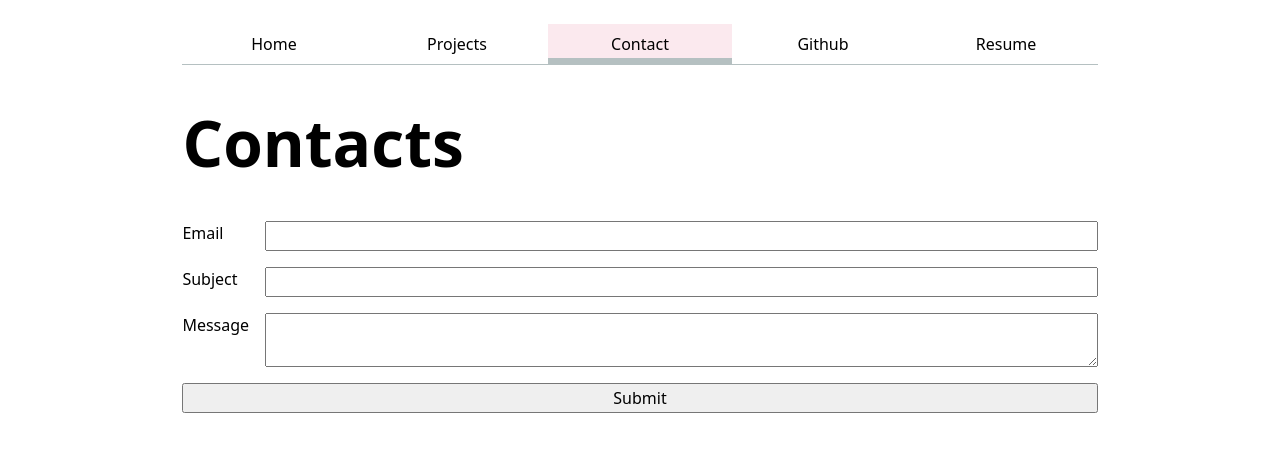
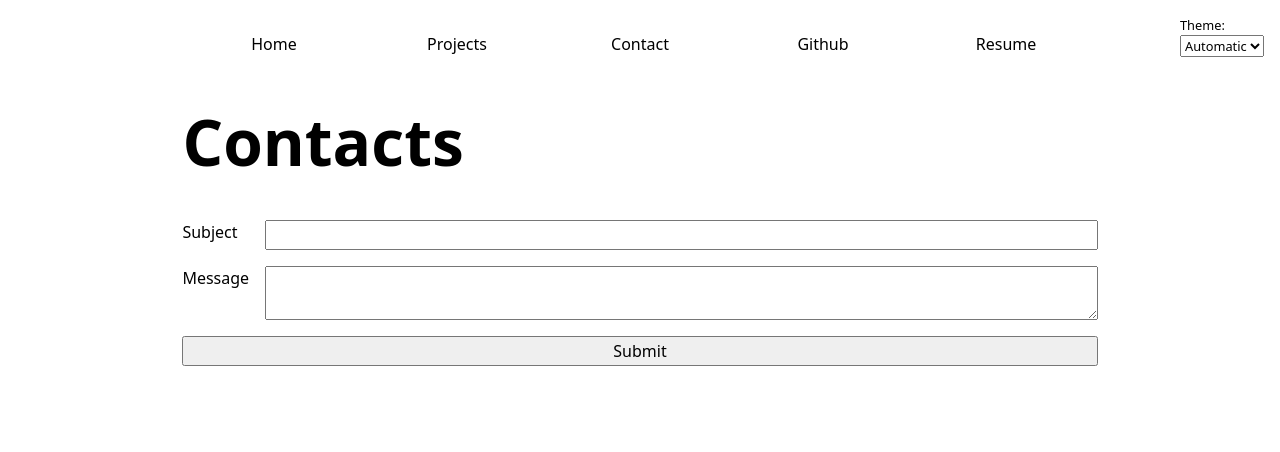
Before and after one commit to Edwardnam/portfolio-, a plain HTML site: page contact/index.html in a window 1280 px wide. Drawn offline with Linux system fonts and the light colour scheme.

Commit message:
lab 3
lab 3

```diff
--- a/contact/index.html
+++ b/contact/index.html
@@ -5,19 +5,13 @@
     <meta name="viewport" content="width=device-width, initial-scale=1.0">
     <title>Contacts</title>
     <link rel = "stylesheet" href = "../style.css">
+    <script type = "module" src = "../global.js"></script>
+
 </head>
 <body>
-    <nav>
-        <a href ="../">Home</a>
-        <a href = "../projects">Projects</a>
-        <a href = "./" class = "current"> Contact</a>
-        <a href = "https://github.com/Edwardnam" target = "_blank"> Github</a>
-        <a href = "../resume/">Resume</a>
 
-    </nav>
     <h1>Contacts</h1>
-    <form action = "mailto:Nancynampopper@gmail.com" method = "GET">
-        <label> Email <input type = "text" name = "subject"></label>
+    <form action = "mailto:Nancynampopper@gmail.com">
         <label> Subject <input type = "subject"> </label>
         <label> Message <textarea name = "body"></textarea></label>
         <button> Submit</button>
--- /dev/null
+++ b/global.js
@@ -0,0 +1,88 @@
+console.log('IT’S ALIVE!');
+
+function $$(selector, context = document) {
+  return Array.from(context.querySelectorAll(selector));
+}
+// let navLinks = $$("nav a");
+
+// let currentLink = navLinks.find(
+//   (a) => a.host === location.host && a.pathname === location.pathname,
+// );
+
+// currentLink?.classList.add('current');
+const BASE_PATH = (location.hostname === "localhost" || location.hostname === "127.0.0.1")
+? "/"
+: "/portfolio-/";
+let pages = [
+  { url: '', title: 'Home' },
+  { url: 'projects/', title: 'Projects' },
+  { url: 'contact/', title: 'Contact' },
+  { url: 'https://github.com/EdwardNam', title: 'Github' },
+  { url: 'resume/', title: 'Resume' },
+];
+
+let nav = document.createElement('nav');
+document.body.prepend(nav);
+
+for (let p of pages) {
+  let url = p.url;
+  let title = p.title;
+  if (!url.startsWith('https')) {
+    url = BASE_PATH + url ;
+  }
+  let a = document.createElement('a');
+  a.href = url;
+  a.textContent = title;
+  nav.append(a);
+
+  if (a.host === location.host && a.pathname === location.pathname) {
+    a.classList.add('current');
+  }
+
+  if (a.host !== location.host) {
+    a.target = '_blank';
+  }
+}
+document.body.insertAdjacentHTML(
+  'afterbegin',
+  `
+  <label class="color-scheme">
+    Theme:
+    <select>
+      <option value="light dark">Automatic</option>
+      <option value="light">Light</option>
+      <option value="dark">Dark</option>
+    </select>
+  </label>`,
+);
+let select = document.querySelector('.color-scheme select');
+
+function setColorScheme(colorScheme) {
+  document.documentElement.style.setProperty('color-scheme', colorScheme);
+  select.value = colorScheme;
+}
+
+if ('colorScheme' in localStorage) {
+  setColorScheme(localStorage.colorScheme);
+}
+
+select.addEventListener('input', function (event) {
+  console.log('color scheme changed to', event.target.value);
+  setColorScheme(event.target.value);
+  localStorage.colorScheme = event.target.value;
+});
+let form = document.querySelector('form');
+
+form?.addEventListener('submit', function (event) {
+  event.preventDefault();
+
+  let data = new FormData(form);
+  let params = [];
+
+  for (let [name, value] of data) {
+    params.push(name + '=' + encodeURIComponent(value));
+  }
+
+  let url = form.action + '?' + params.join('&');
+  location.href = url;
+});
--- a/style.css
+++ b/style.css
@@ -1,6 +1,7 @@
 html{
   --color-accent:oklch(65% 50% 0);
   accent-color: var(--color-accent);
+  color-scheme: light dark;
 }
 
 body {
@@ -21,7 +22,7 @@ img {
 nav {
   display: flex;
   margin-bottom: 1em;
-  border-bottom: 1px solid oklch(80% 3% 200);
+  border-bottom: var(--border-color);
 }
 
 nav a {
@@ -33,9 +34,9 @@ nav a {
 }
 
 nav a.current {
-  border-bottom: 0.4em solid oklch(80% 3% 200);
+  border-bottom: var(--border-color);
   padding-bottom: 0.1em;
-  background-color: oklch(from var(--color-accent) 95% 5% h);
+  background-color: color-mix(in oklch, var(--color-accent), canvas 85%);
 }
 nav a:hover {
   border-bottom: 0.4em solid var(--color-accent);
@@ -43,7 +44,8 @@ nav a:hover {
 }
 input,
 textarea,
-button {
+button,
+select {
   font: inherit;
 }
 form {
@@ -89,7 +91,7 @@ h1 {
 
 .resume h2 {
   color: var(--color-accent);
-  border-bottom: 1px solid oklch(80% 3% 200);
+  border-bottom: 1px solid oklch(50% 10% 200 / 40%);
   padding-bottom: 0.2em;
 }
 
@@ -105,3 +107,9 @@ h1 {
   color: oklch(50% 0 0);
   font-style: italic;
 }
+.color-scheme {
+  position: absolute;
+  top: 1rem;
+  right: 1rem;
+  font-size: 80%;
+}
```
Also changed, not shown: index.html (+2 -8 lines), projects/index.html (+1 -7 lines), resume/index.html (+3 -7 lines).
